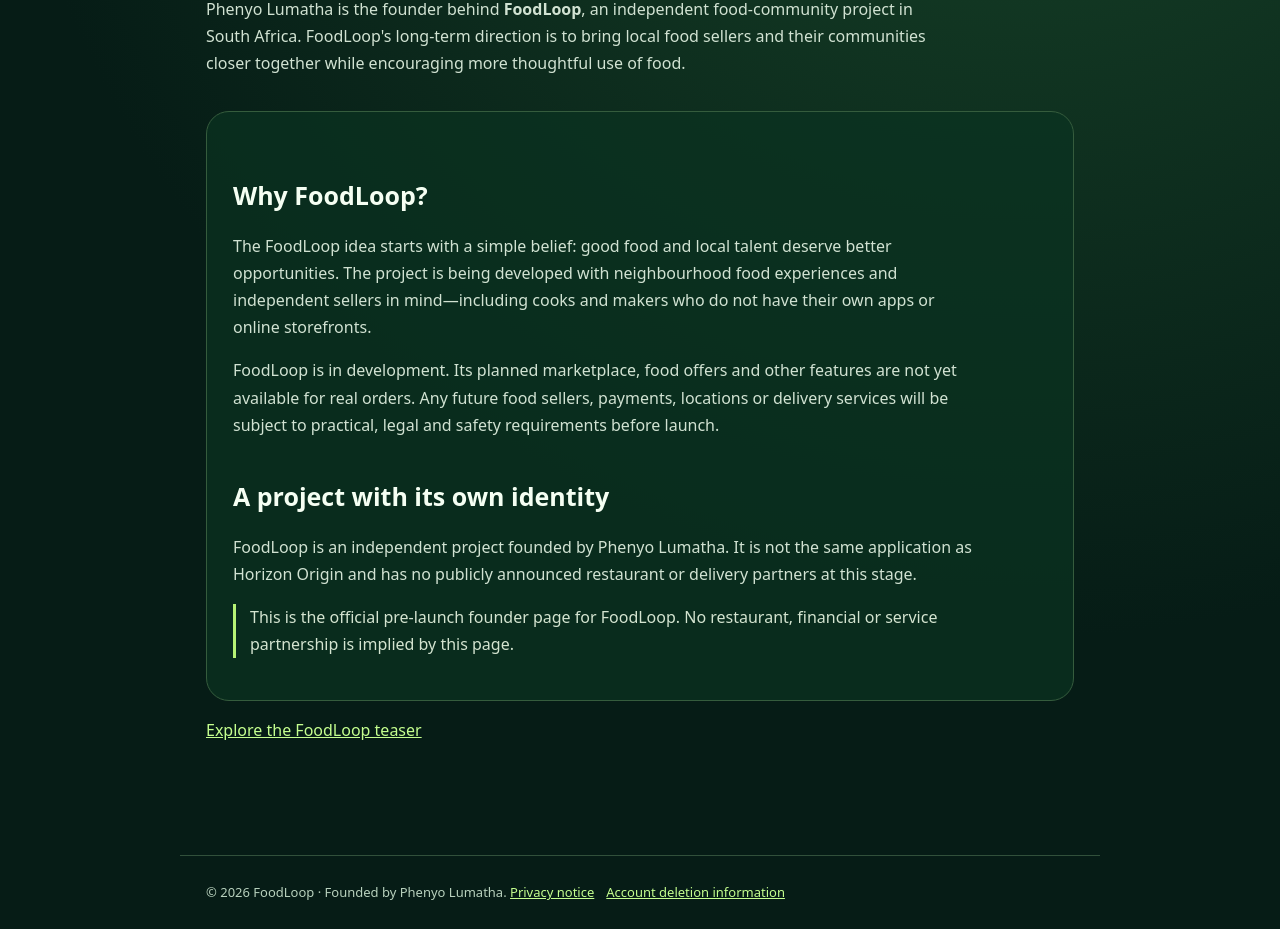
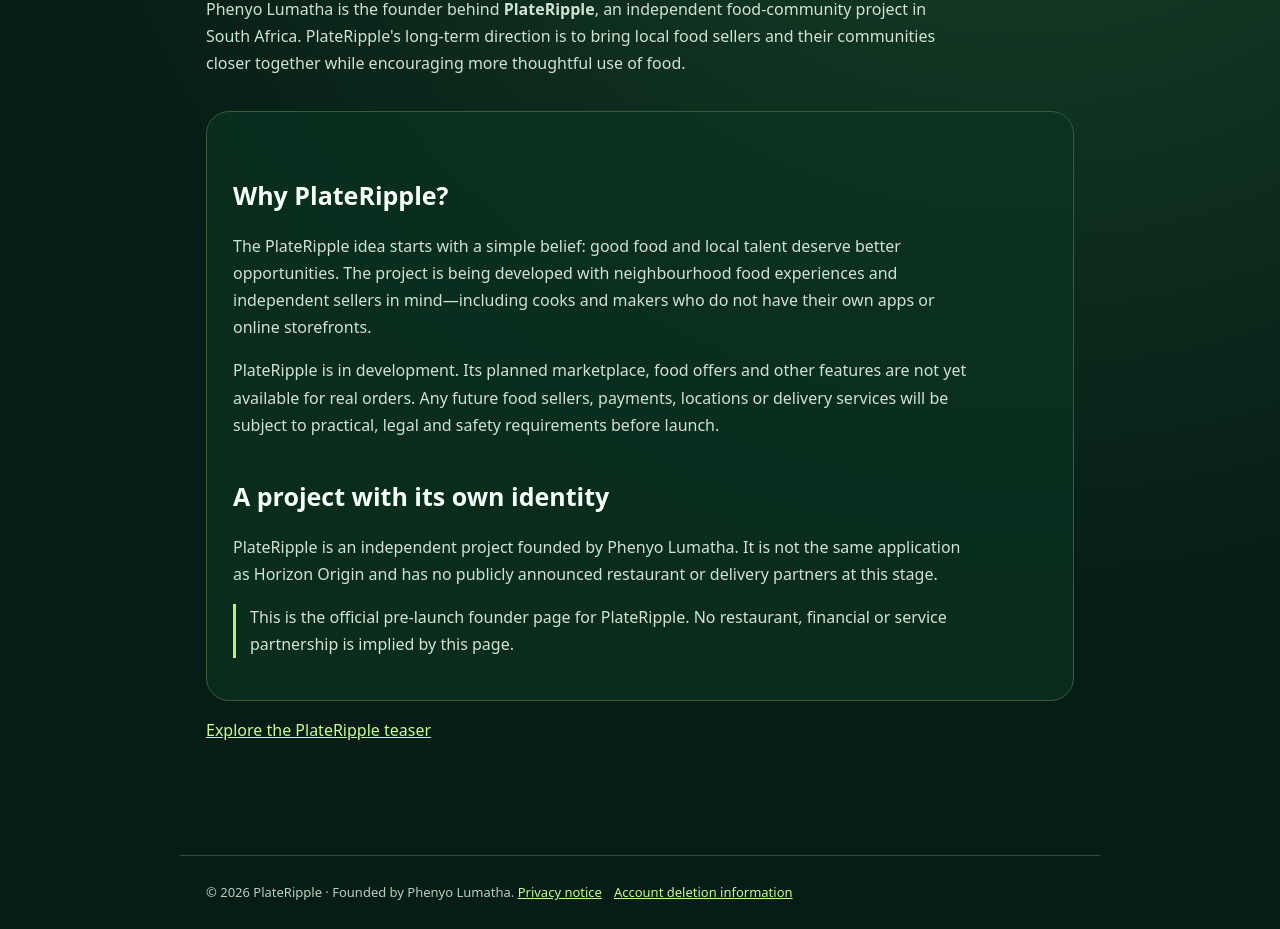
Before and after one commit to peezypalulu-blip/FoodLoop, a plain HTML site: page docs/about.html in a window 1280 px wide. Shown: the part 405-1334 px from the top of the page. Drawn offline with Linux system fonts and the light colour scheme.

Commit message:
Rebrand public-safe FoodLoop site to PlateRipple after founder selection

```diff
--- a/docs/about.html
+++ b/docs/about.html
@@ -1,24 +1,24 @@
 <!doctype html>
-<html lang="en"><head><meta charset="utf-8"><meta name="viewport" content="width=device-width,initial-scale=1"><meta name="theme-color" content="#072e1e"><meta name="robots" content="noindex,follow">
-<title>Phenyo Lumatha — Founder of FoodLoop | South Africa</title>
-<meta name="description" content="Meet Phenyo Lumatha, founder of FoodLoop, an independent South African food-community project in development. Learn about the FoodLoop vision and pre-launch status.">
+<html lang="en"><head><meta charset="utf-8"><meta name="viewport" content="width=device-width,initial-scale=1"><meta name="theme-color" content="#072e1e"><meta name="robots" content="index,follow">
+<title>Phenyo Lumatha — Founder of PlateRipple | South Africa</title>
+<meta name="description" content="Meet Phenyo Lumatha, founder of PlateRipple, an independent South African food-community project in development. Learn about the PlateRipple vision and pre-launch status.">
 <link rel="canonical" href="https://peezypalulu-blip.github.io/FoodLoop/about.html">
 <link rel="icon" href="icon.svg" type="image/svg+xml">
-<meta property="og:type" content="profile"><meta property="og:title" content="Phenyo Lumatha — Founder of FoodLoop"><meta property="og:description" content="Learn about the founder of FoodLoop, a South African food-community project."><meta property="og:url" content="https://peezypalulu-blip.github.io/FoodLoop/about.html">
-<script type="application/ld+json">{"@context":"https://schema.org","@graph":[{"@type":"ProfilePage","@id":"https://peezypalulu-blip.github.io/FoodLoop/about.html#profile","name":"Phenyo Lumatha — Founder of FoodLoop","url":"https://peezypalulu-blip.github.io/FoodLoop/about.html","mainEntity":{"@id":"https://peezypalulu-blip.github.io/FoodLoop/about.html#phenyo-lumatha"}},{"@type":"Person","@id":"https://peezypalulu-blip.github.io/FoodLoop/about.html#phenyo-lumatha","name":"Phenyo Lumatha","url":"https://peezypalulu-blip.github.io/FoodLoop/about.html","description":"Founder of FoodLoop, an early-stage South African food-community project.","worksFor":{"@id":"https://peezypalulu-blip.github.io/FoodLoop/#foodloop"}},{"@type":"Organization","@id":"https://peezypalulu-blip.github.io/FoodLoop/#foodloop","name":"FoodLoop","url":"https://peezypalulu-blip.github.io/FoodLoop/","founder":{"@id":"https://peezypalulu-blip.github.io/FoodLoop/about.html#phenyo-lumatha"},"description":"An independent South African food-community project in development."}]}</script>
+<meta property="og:type" content="profile"><meta property="og:title" content="Phenyo Lumatha — Founder of PlateRipple"><meta property="og:description" content="Learn about the founder of PlateRipple, a South African food-community project."><meta property="og:url" content="https://peezypalulu-blip.github.io/FoodLoop/about.html">
+<script type="application/ld+json">{"@context":"https://schema.org","@graph":[{"@type":"ProfilePage","@id":"https://peezypalulu-blip.github.io/FoodLoop/about.html#profile","name":"Phenyo Lumatha — Founder of PlateRipple","url":"https://peezypalulu-blip.github.io/FoodLoop/about.html","mainEntity":{"@id":"https://peezypalulu-blip.github.io/FoodLoop/about.html#phenyo-lumatha"}},{"@type":"Person","@id":"https://peezypalulu-blip.github.io/FoodLoop/about.html#phenyo-lumatha","name":"Phenyo Lumatha","url":"https://peezypalulu-blip.github.io/FoodLoop/about.html","description":"Founder of PlateRipple, an early-stage South African food-community project.","worksFor":{"@id":"https://peezypalulu-blip.github.io/FoodLoop/#plateripple"}},{"@type":"Organization","@id":"https://peezypalulu-blip.github.io/FoodLoop/#plateripple","name":"PlateRipple","url":"https://peezypalulu-blip.github.io/FoodLoop/","founder":{"@id":"https://peezypalulu-blip.github.io/FoodLoop/about.html#phenyo-lumatha"},"description":"An independent South African food-community project in development."}]}</script>
 <style>
 *{box-sizing:border-box}body{margin:0;background:radial-gradient(circle at 80% 0%,#19472a,#061c16 62%);color:#f5fff3;font:16px/1.7 system-ui,-apple-system,Segoe UI,sans-serif;min-height:100vh}a{color:#c5ff8f}a:hover{text-decoration:none}header,main,footer{max-width:920px;margin:0 auto;padding:25px 26px}header{display:flex;justify-content:space-between;align-items:center;gap:16px}nav{display:flex;gap:20px;flex-wrap:wrap}.wordmark{font-size:23px;font-weight:800;text-decoration:none;letter-spacing:-1px}.wordmark span{color:#b6f375}main{padding-top:90px;padding-bottom:95px}.eyebrow{font-size:13px;font-weight:800;color:#b6f375;letter-spacing:2px;text-transform:uppercase}h1{font-size:clamp(38px,6vw,72px);letter-spacing:-2px;line-height:1.1;margin:16px 0 20px}h2{font-size:25px;margin:36px 0 12px}p{color:#d1e2d2;max-width:740px}article{border:1px solid #355c3d;background:#0b3321b8;border-radius:23px;padding:26px;margin-top:34px}.hint{border-left:3px solid #b6f375;padding-left:14px;color:#d4e4d0}footer{font-size:13px;border-top:1px solid #31503b;color:#b8d1bd}footer a{margin-right:12px}@media(max-width:600px){main{padding-top:45px}article{padding:21px}}
 </style></head>
-<body><header><a class="wordmark" href="index.html">FOOD<span>LOOP</span> ↻</a><nav><a href="index.html">Home</a><a href="privacy.html">Privacy</a></nav></header>
+<body><header><a class="wordmark" href="index.html">PLATE<span>RIPPLE</span> ↻</a><nav><a href="index.html">Home</a><a href="privacy.html">Privacy</a></nav></header>
 <main><span class="eyebrow">Founder profile · South Africa</span>
-<h1>Phenyo Lumatha —<br>Founder of FoodLoop</h1>
-<p>Phenyo Lumatha is the founder behind <strong>FoodLoop</strong>, an independent food-community project in South Africa. FoodLoop's long-term direction is to bring local food sellers and their communities closer together while encouraging more thoughtful use of food.</p>
-<article><h2>Why FoodLoop?</h2>
-<p>The FoodLoop idea starts with a simple belief: good food and local talent deserve better opportunities. The project is being developed with neighbourhood food experiences and independent sellers in mind—including cooks and makers who do not have their own apps or online storefronts.</p>
-<p>FoodLoop is in development. Its planned marketplace, food offers and other features are not yet available for real orders. Any future food sellers, payments, locations or delivery services will be subject to practical, legal and safety requirements before launch.</p>
+<h1>Phenyo Lumatha —<br>Founder of PlateRipple</h1>
+<p>Phenyo Lumatha is the founder behind <strong>PlateRipple</strong>, an independent food-community project in South Africa. PlateRipple's long-term direction is to bring local food sellers and their communities closer together while encouraging more thoughtful use of food.</p>
+<article><h2>Why PlateRipple?</h2>
+<p>The PlateRipple idea starts with a simple belief: good food and local talent deserve better opportunities. The project is being developed with neighbourhood food experiences and independent sellers in mind—including cooks and makers who do not have their own apps or online storefronts.</p>
+<p>PlateRipple is in development. Its planned marketplace, food offers and other features are not yet available for real orders. Any future food sellers, payments, locations or delivery services will be subject to practical, legal and safety requirements before launch.</p>
 <h2>A project with its own identity</h2>
-<p>FoodLoop is an independent project founded by Phenyo Lumatha. It is not the same application as Horizon Origin and has no publicly announced restaurant or delivery partners at this stage.</p>
-<p class="hint">This is the official pre-launch founder page for FoodLoop. No restaurant, financial or service partnership is implied by this page.</p></article>
-<p><a href="index.html">Explore the FoodLoop teaser</a></p></main>
-<footer>© 2026 FoodLoop · Founded by Phenyo Lumatha. <a href="privacy.html">Privacy notice</a><a href="delete-account.html">Account deletion information</a></footer>
+<p>PlateRipple is an independent project founded by Phenyo Lumatha. It is not the same application as Horizon Origin and has no publicly announced restaurant or delivery partners at this stage.</p>
+<p class="hint">This is the official pre-launch founder page for PlateRipple. No restaurant, financial or service partnership is implied by this page.</p></article>
+<p><a href="index.html">Explore the PlateRipple teaser</a></p></main>
+<footer>© 2026 PlateRipple · Founded by Phenyo Lumatha. <a href="privacy.html">Privacy notice</a><a href="delete-account.html">Account deletion information</a></footer>
 </body></html>
```
